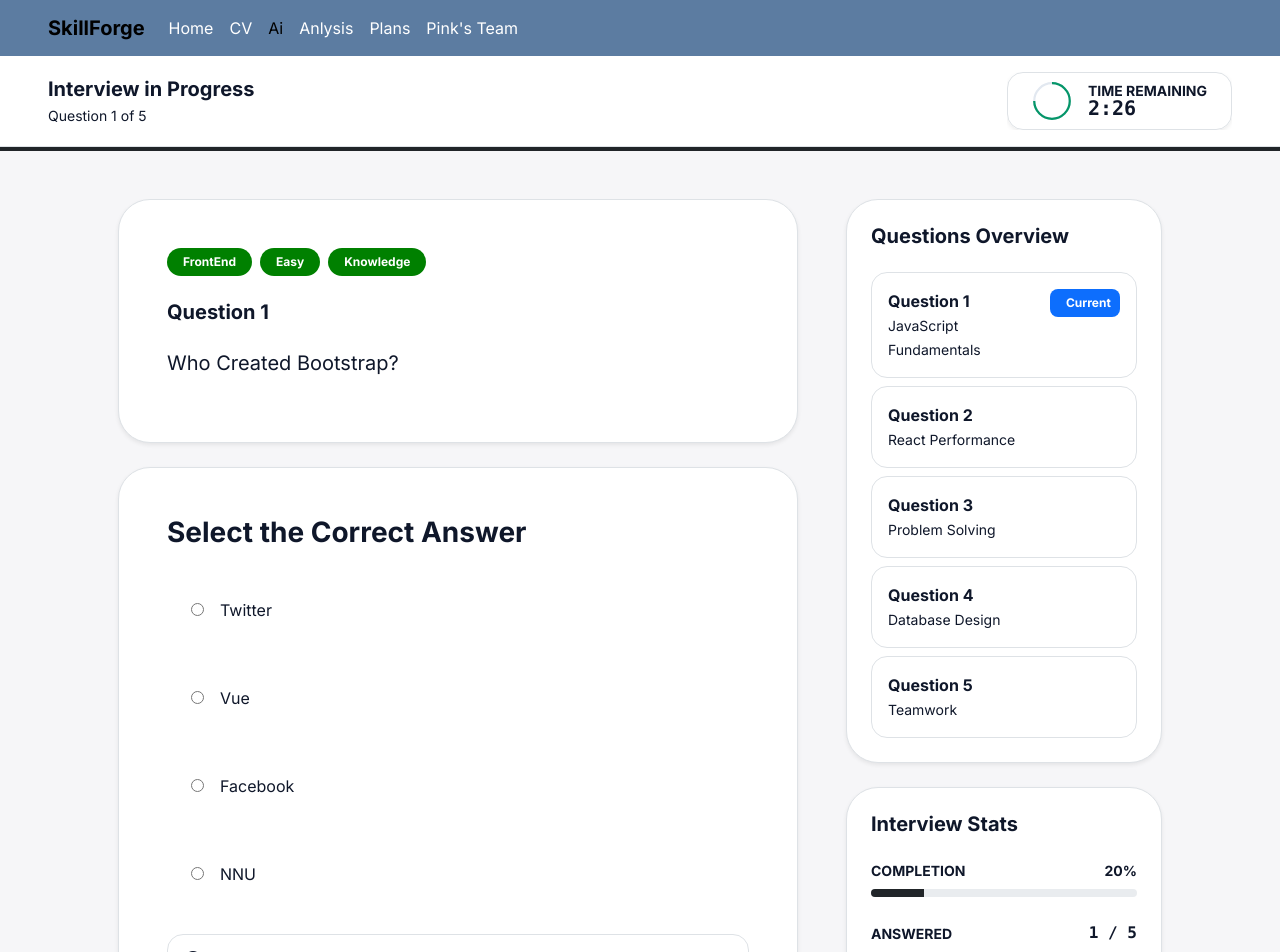
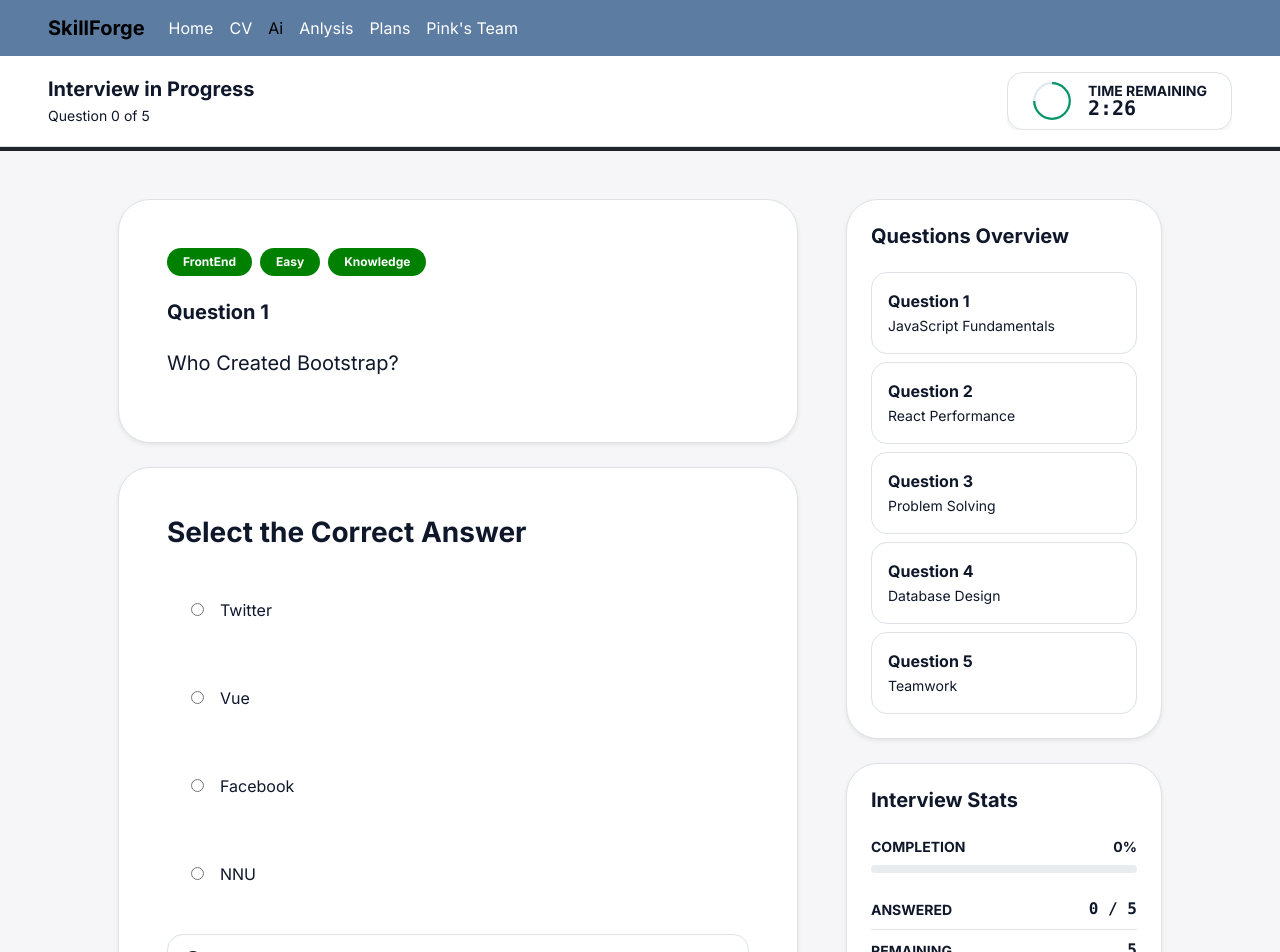
Before and after one commit to ahmadessawii06/skillforge, a React (Vite) app in the folder frontend/: page /ai in a window 1280 px wide. Shown: the top 952 px of the page. Built offline with nearby package versions, Linux system fonts and the light colour scheme.

Commit message:
update(frontend): remove InterviewStats and set question 1 as current

```diff
--- a/frontend/src/pages/ai/Ai.tsx
+++ b/frontend/src/pages/ai/Ai.tsx
@@ -9,9 +9,14 @@ const Ai: React.FC = () => {
   // State
   const [selectedAnswer, setSelectedAnswer] = useState<string | null>(null);
 
+
+  const completionZero = 0;
+  const answeredZero = 0;
+  const totalZero = 5;
+  const questionOne = 1;
   // Static data – Question 1 is now current
   const questions = [
-    { id: 1, title: 'JavaScript Fundamentals', completed: true, current: true },  // current changed to true
+    { id: 1, title: 'JavaScript Fundamentals', completed: true, current: false },  // current changed to false
     { id: 2, title: 'React Performance', completed: false, current: false },
     { id: 3, title: 'Problem Solving', completed: false, current: false },
     { id: 4, title: 'Database Design', completed: false, current: false },
@@ -73,7 +78,7 @@ const Ai: React.FC = () => {
           <div className="col-lg-8 d-flex flex-column gap-4">
             <QuestionCard
               tags={tags}
-              questionNumber={currentQuestionNumber}
+              questionNumber={questionOne}
               questionText={questionText}
             />
 
@@ -126,10 +131,17 @@ const Ai: React.FC = () => {
           {/* Right Column (1/3) */}
           <div className="col-lg-4 d-flex flex-column gap-4">
             <QuestionsOverview questions={questions} />
-            <InterviewStats
+            {/* <InterviewStats
               completionPercentage={completionPercentage}
               answeredCount={answeredCount}
               totalQuestions={totalQuestions}
+            /> */}
+
+
+             <InterviewStats
+              completionPercentage={completionZero}
+              answeredCount={answeredZero}
+              totalQuestions={totalZero}
             />
           </div>
         </div>
```
